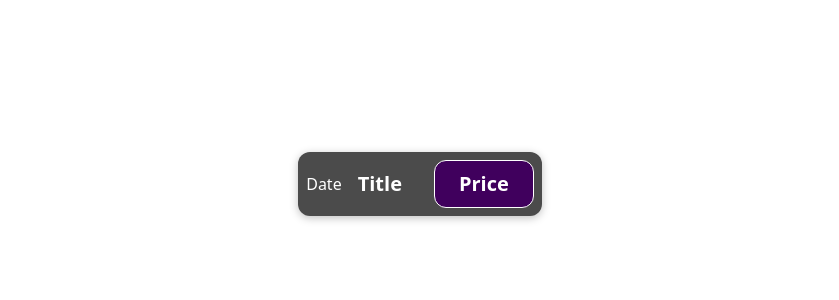
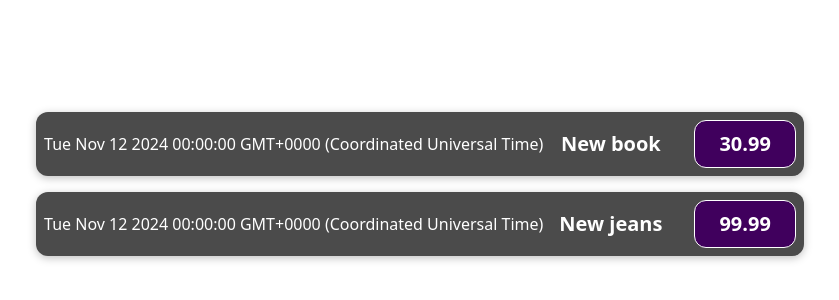
Before and after one commit to Jarthesecond2/expenses, a React (Vite) app: page / in a window 1280 px wide. Shown: the part 216-516 px from the top of the page, without its empty margins (220-1059 px from the left). Built offline with nearby package versions, Linux system fonts and the light colour scheme.

Commit message:
3. Komponendi sisustamine andmetega

```diff
--- a/src/App.jsx
+++ b/src/App.jsx
@@ -2,13 +2,27 @@
 import ExpenseItem from "./components/ExpenseItem.jsx";
 
 function App() {
+  const expenses = [
+  {
+    date: new Date(2024, 10, 12),
+    title: 'New book',
+    price: 30.99
+  },
+  {
+    date: new Date(2024, 10, 12),
+    title: 'New jeans',
+    price: 99.99
+  }
+]
 
   return (
+
     <>
-      <ExpenseItem />
+      <ExpenseItem data={expenses[0]} />
+      <ExpenseItem data={expenses[1]} />
     </>
 
-  )
+  );
 }
 
-export default App
+export default App;
--- a/src/components/ExpenseItem.jsx
+++ b/src/components/ExpenseItem.jsx
@@ -1,12 +1,17 @@
 import './ExpenseItem.css'
 
-const ExpenseItem = () => {
+const ExpenseItem = (props) => {
+
+    console.log(props)
+    console.log(props.data)
+
+
     return (
         <div className='expense-item'>
-            <div>Date</div>
+            <div>{props.data.date.toString()} </div>
             <div className='expense-item__description'>
-                <h2>Title</h2>
-                <div className='expense-item__price'>Price</div>
+                <h2>{props.data.title}</h2>
+                <div className='expense-item__price'>{props.data.price}</div>
             </div>
         </div>
     )
```
